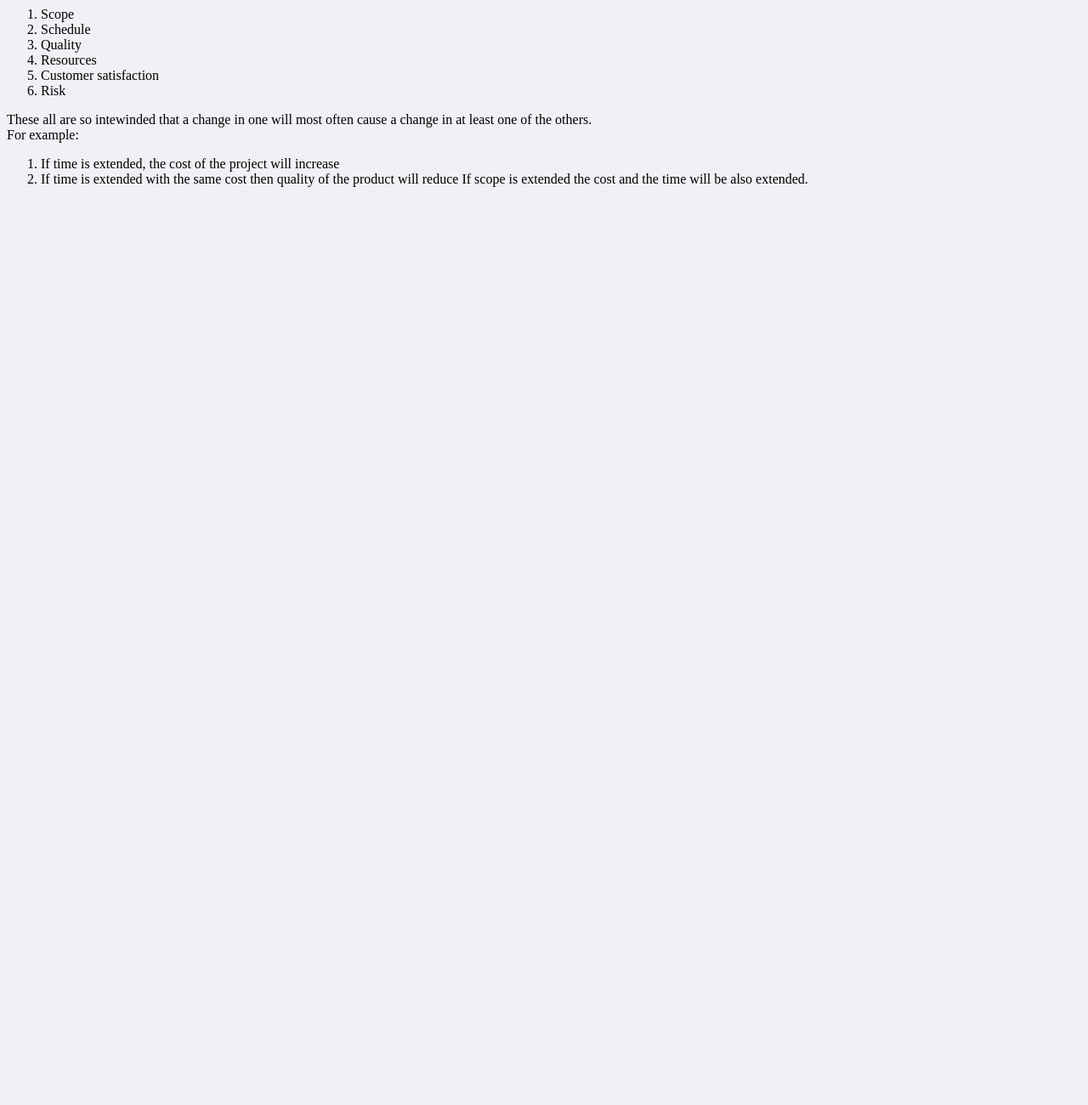
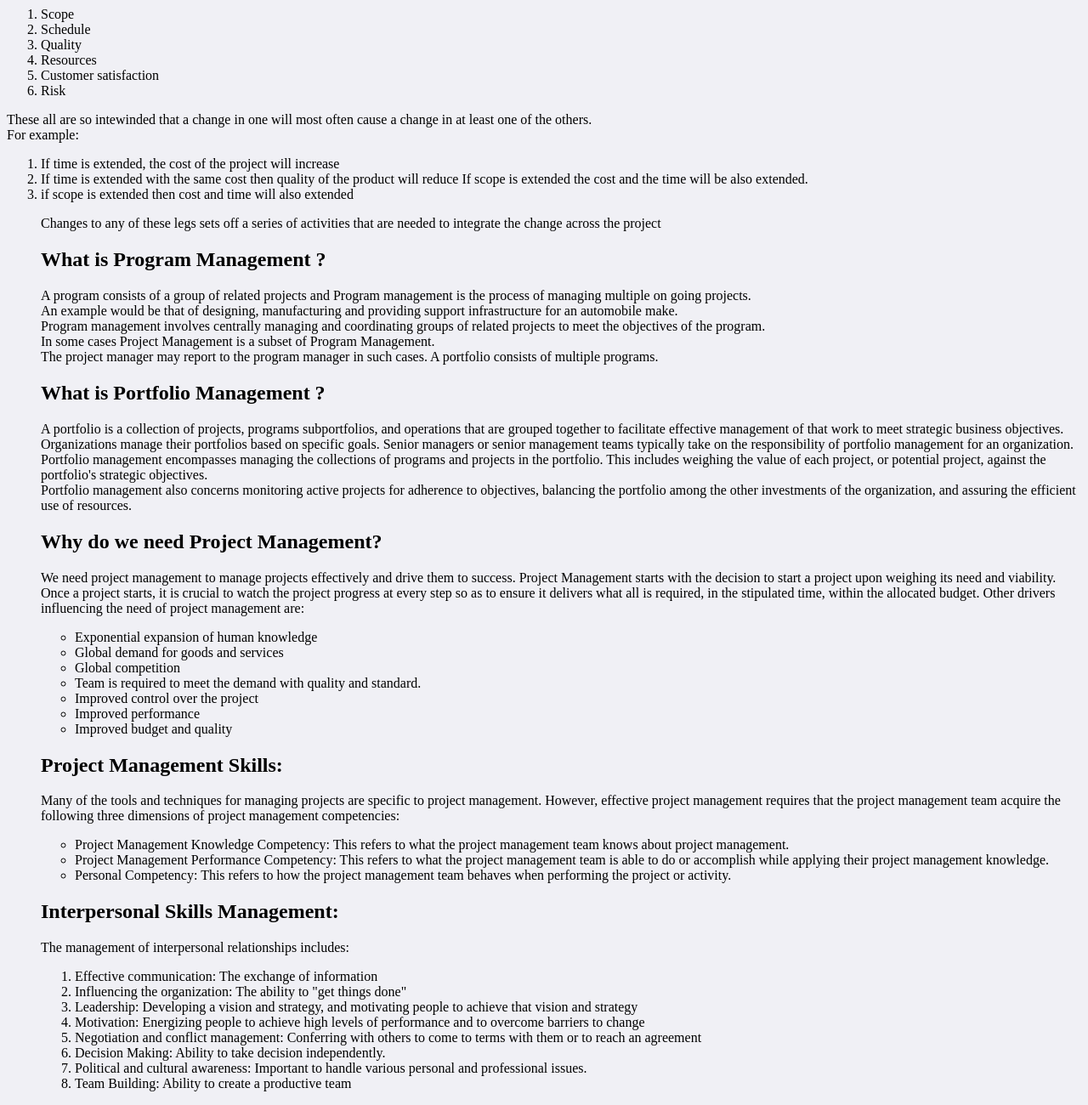
Before and after one commit to Alcored/Github_Introduction, a plain HTML site: page index.html in a window 1280 px wide. Shown: the part 761-2061 px from the top of the page at 85% size. Before the commit the page ends 997 px from the top, so only its background shows below. Drawn offline with Linux system fonts and the light colour scheme.

Commit message:
Update index.html

```diff
--- a/index.html
+++ b/index.html
@@ -85,13 +85,86 @@ For example: </p>
     <li> If time is extended  with the same cost then quality of the product will reduce
 If scope is extended the cost and the time  will be also extended. </li>
 
-    </ol>
+<li>if scope is extended then cost and time will also extended</li>
+
+<p> Changes to any of these legs sets off a series of activities that are needed to integrate the change across the project </p>
+
+<h2> What is Program Management ? </h2>
+
+<p>A program consists of a group of related projects and Program management is the process of managing multiple on going projects.
+
+</br>An example would be that of designing, manufacturing and providing support infrastructure for an automobile make.</br>
+
+Program management involves centrally managing and coordinating groups of related projects to meet the objectives of the program.</br>
+
+In some cases Project Management is a subset of Program Management. </br>
+
+The project manager may report to the program manager in such cases. A portfolio consists of multiple programs.
+
+</p>
 
 
+<h2> What is Portfolio Management ? </h2>
+
+<p> A portfolio is a collection of projects, programs subportfolios, and operations that are grouped together to facilitate effective management of that work to meet strategic business objectives. Organizations manage their portfolios based on specific goals.
+
+Senior managers or senior management teams typically take on the responsibility of portfolio management for an organization.</br>
+
+Portfolio management encompasses managing the collections of programs and projects in the portfolio. This includes weighing the value of each project, or potential project, against the portfolio's strategic objectives.</br>
+
+Portfolio management also concerns monitoring active projects for adherence to objectives, balancing the portfolio among the other investments of the organization, and assuring the efficient use of resources.
+
+</p>
+
+<h2> Why do we need Project Management? </h2>
+<p> We need project management to manage projects effectively and drive them to success. Project Management starts with the decision to start a project upon weighing its need and viability. Once a project starts, it is crucial to watch the project progress at every step so as to ensure it delivers what all is required, in the stipulated time, within the allocated budget. Other drivers influencing the need of project management are: </p>
+
+<ul>
+
+<li> Exponential expansion of human knowledge</li>
+<li>Global demand for goods and services</li>
+<li>Global competition</li>
+<li>Team is required to meet the demand with quality and standard.</li>
+<li>Improved control over the project</li>
+<li>Improved performance</li>
+<li>Improved budget and quality</li>
+
+</ul>
 
 
+<h2>Project Management Skills:</h2>
+
+<p> Many of the tools and techniques for managing projects are specific to project management. However, effective project management requires that the project management team acquire the following three dimensions of project management competencies:
+
+</p>
 
 
-  </body>
+<ul>
+
+<li>Project Management Knowledge Competency: This refers to what the project management team knows about project management.</li>
+<li>Project Management Performance Competency: This refers to what the project management team is able to do or accomplish while applying their project management knowledge.</li>
+<li>Personal Competency: This refers to how the project management team behaves when performing the project or activity.</li>
+
+</ul>
+
+
+<h2> Interpersonal Skills Management: </h2>
+
+<p>The management of interpersonal relationships includes:</p>
+
+<ol>
+<li>Effective communication: The exchange of information</li>
+<li>Influencing the organization: The ability to "get things done"</li>
+<li>Leadership: Developing a vision and strategy, and motivating people to achieve that vision and strategy</li>
+<li>Motivation: Energizing people to achieve high levels of performance and to overcome barriers to change</li>
+<li>Negotiation and conflict management: Conferring with others to come to terms with them or to reach an agreement</li>
+<li>Decision Making: Ability to take decision independently.</li>
+<li>Political and cultural awareness: Important to handle various personal and professional issues.</li>
+<li>Team Building: Ability to create a productive team</li>
+
+</ol>
+
+
+ </body>
 
           </html>
```
